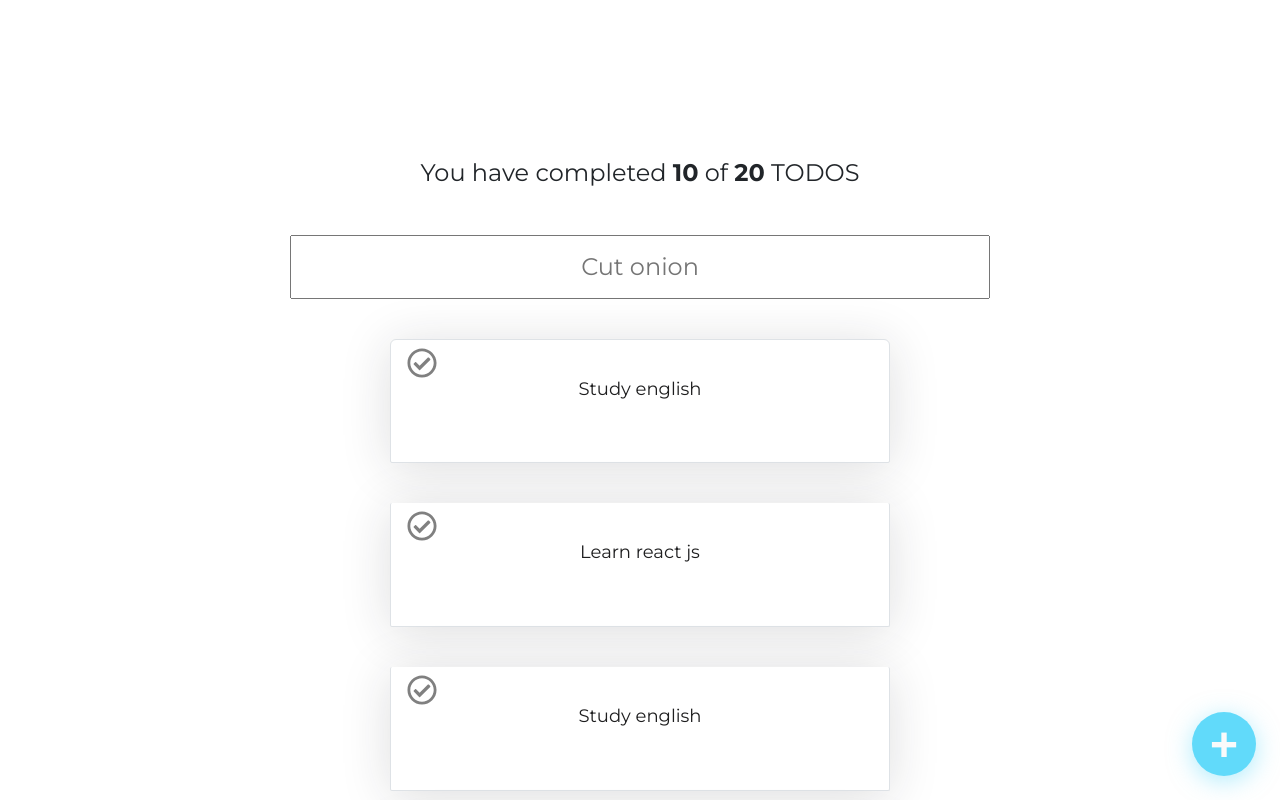
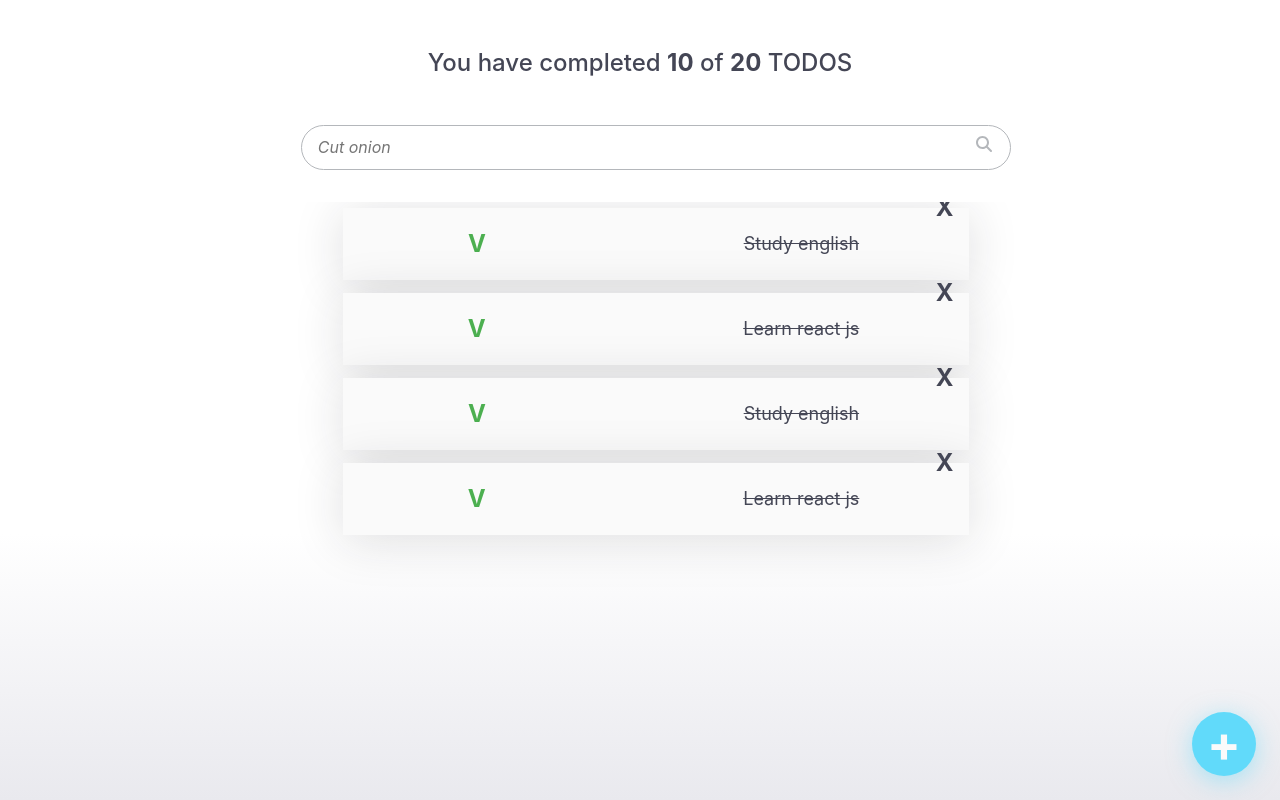
Before and after one commit to AlexixsGit/todoReactjs, a React (Create React App) app: page / in a window 1280 px wide. Shown: the top 800 px of the page. Built offline with nearby package versions, Linux system fonts and the light colour scheme.

Commit message:
Added new styles to list view

```diff
--- a/src/App.css
+++ b/src/App.css
@@ -1,7 +1,43 @@
-.container {
-  display: flex;
-  flex-direction: column;
-  align-items: center;
-  justify-content: center;
+* {
+  margin: 0;
+  padding: 0;
+  color: #444655;
+  font-family: -apple-system, BlinkMacSystemFont, "Segoe UI", "Roboto", "Oxygen",
+    "Ubuntu", "Cantarell", "Fira Sans", "Droid Sans", "Helvetica Neue",
+    sans-serif;
+}
+
+body {
+  width: 100vw;
   height: 100vh;
+  background-image: linear-gradient(
+    to bottom,
+    #ffffff,
+    #ffffff,
+    #ffffff,
+    #e9e9ee
+  );
+  -webkit-font-smoothing: antialiased;
+  -moz-osx-font-smoothing: grayscale;
 }
+
+/* width */
+::-webkit-scrollbar {
+  width: 5px;
+}
+
+/* Track */
+::-webkit-scrollbar-track {
+  background: #f1f1f1;
+}
+
+/* Handle */
+::-webkit-scrollbar-thumb {
+  background: #d4d5dd;
+  border-radius: 20px;
+}
+
+/* Handle on hover */
+::-webkit-scrollbar-thumb:hover {
+  background: #a8aabc;
+}
--- a/src/App.js
+++ b/src/App.js
@@ -18,7 +18,7 @@ const defaultTodos = [
 
 function App() {
   return (
-    <div className="container">
+    <React.Fragment>
       <TodoCounter completed={10} total={20} />
       <TodoSearch />
       <div className="row justify-content-center">
@@ -30,8 +30,8 @@ function App() {
           </TodoList>
         </div>
       </div>
-      <CreateTodoButton/>
-    </div>
+      <CreateTodoButton />
+    </React.Fragment>
   );
 }
 
--- a/src/TodoItem.css
+++ b/src/TodoItem.css
@@ -1,33 +1,48 @@
-li {
-    width: 500px;
-    height: 124px;
-    flex-shrink: 0;
-    border-radius: 2px;
-    background: #FAFAFA;
-    box-shadow: 0px 5px 50px 0px rgba(32, 35, 41, 0.15);
-    margin: 20px;
-}
-p {
-    width: auto;
-    color: #1E1E1F;
-    font-family: Montserrat;
-    font-size: 18px;
-    font-style: normal;
-    font-weight: 400;
-    line-height: normal;
-    text-align: center;
+.todoItem {
+    width: 80%;
+    background-color: #FAFAFA;
+    position: relative;
+    display: flex;
+    flex-direction: row;
+    justify-content: space-around;
+    align-items: center;
+    margin: 0.4rem 0;
+    box-shadow: 0px 5px 50px rgba(32, 35, 41, 0.15);
 }
 
-/* Example CSS */
-.green-check {
-    color: green;
-    width: 25px;
-    height: auto;
+.TodoItem-p {
+    margin: 24px 0 24px 24px;
+    width: calc(100% -120%);
+    font-size: 18px;
+    line-height: 24px;
+    font-weight: 400;
 }
 
-.gray-check {
-    color: gray;
+.TodoItem-p--complete {
+    text-decoration: line-through;
+}
+
+.Icon {
     cursor: pointer;
-    width: 30px;
-    height: auto;
+    display: flex;
+    justify-content: center;
+    align-items: center;
+    height: 48px;
+    width: 48px;
+    font-size: 24px;
+    font-weight: bold;
 }
+
+.Icon-check--active {
+    color: #4caf50;
+}
+
+.Icon-delete {
+    position: absolute;
+    top: -24px;
+    right: 0;
+}
+
+.Icon-delete:hover {
+    color: red;
+}
--- a/src/TodoItem.js
+++ b/src/TodoItem.js
@@ -4,14 +4,12 @@ import { FaCheck, FaRegCheckCircle  } from 'react-icons/fa';
 import { AiFillDelete } from "react-icons/ai";
 import 'bootstrap/dist/css/bootstrap.min.css'; // Make sure this line is included here
 
-
-
 export function TodoItem({ text, completed }) {
   return (
-    <li className="list-group-item">
-      {completed ? <FaCheck className="green-check" /> : <FaRegCheckCircle className="gray-check" />}
-      <p>{text}</p>
-      {false ? <AiFillDelete className="delete-button" /> : null}
+    <li className="todoItem">
+      <span className='Icon Icon-check Icon-check--active'>V</span>
+      <p className='TodoItem-p TodoItem-p--complete'>{text}</p>
+      <span className='Icon Icon-delete'>X</span>
     </li>
   );
 }
--- a/src/TodoList.css
+++ b/src/TodoList.css
@@ -1,11 +1,10 @@
-ul {
-    height: 372px;
-    flex-shrink: 0;
-    align-items: center;
-    display: inline-block;
+.todoList {
+    width: 100%;
+    display: flex;
     flex-direction: column;
     align-items: center;
-    padding: 0;
-    list-style: none;
-    display: flex;
+    margin-top: 2em;
+    height: 30rem;
+    overflow: auto;
+    max-height: 38rem;
 }
--- a/src/TodoList.js
+++ b/src/TodoList.js
@@ -1,9 +1,7 @@
 import './TodoList.css'
 
-function TodoList({ children }) {
+export function TodoList({ children }) {
   return (
-    <ul className="list-group">{children}</ul>
+    <ul className="todoList">{children}</ul>
   )
 }
-
-export { TodoList };
--- a/src/TodoSearch.css
+++ b/src/TodoSearch.css
@@ -1,34 +1,27 @@
-.centered-input {
+.search-container{
     display: flex;
-    width: 700px;
-    height: 64px;
-    flex-direction: column;
     justify-content: center;
-    flex-shrink: 0;
-    color: #AAA;
-    text-align: center;
-    font-family: Montserrat;
-    font-size: 24px;
-    font-style: normal;
-    font-weight: 400;
-    line-height: normal;
-    margin-bottom: 20px;
-}
-h1 {
-    color: #1E1E1F;
-    text-align: center;
-    font-family: Montserrat;
-    font-size: 24px;
-    font-style: normal;
-    font-weight: 400;
-    line-height: normal;
+    margin-left: 3rem;
+    position: relative;
 }
 
-.totalLabel {
-    color: #1E1E1F;
-    font-family: Montserrat;
-    font-size: 40px;
-    font-style: normal;
-    font-weight: 700;
-    line-height: normal;
+.search-container input{
+    width: 60%;
+    height: 2.8em;
+    border-radius: 2em;
+    border: 1px solid #b4b7bb;
+    text-indent: 1em;
+    font-style: italic;
 }
+
+.search-container input:focus{
+    outline-color: #61DAFA;
+}
+
+.search-container .search-icon{
+    width: 1rem;
+    height: 1rem;
+    position: relative;
+    top: 0.7em;
+    right: 2.2em;
+}
--- a/src/TodoSearch.js
+++ b/src/TodoSearch.js
@@ -1,13 +1,15 @@
 import React from 'react';
 import './TodoSearch.css'
+import SarchIcon from './images/search-icon.svg'
 
 function TodoSearch() {
   return (
-    <React.Fragment>
-      <div >
-        <input type='text' className='centered-input' placeholder="Cut onion" />
+      <div className='search-container'>
+        <input type='text'
+        placeholder="Cut onion" />
+        <img src={SarchIcon} className='search-icon'/>
       </div>
-    </React.Fragment>
+
   )
 }
 
```
Also changed, not shown: src/images/search-icon.svg (added).
